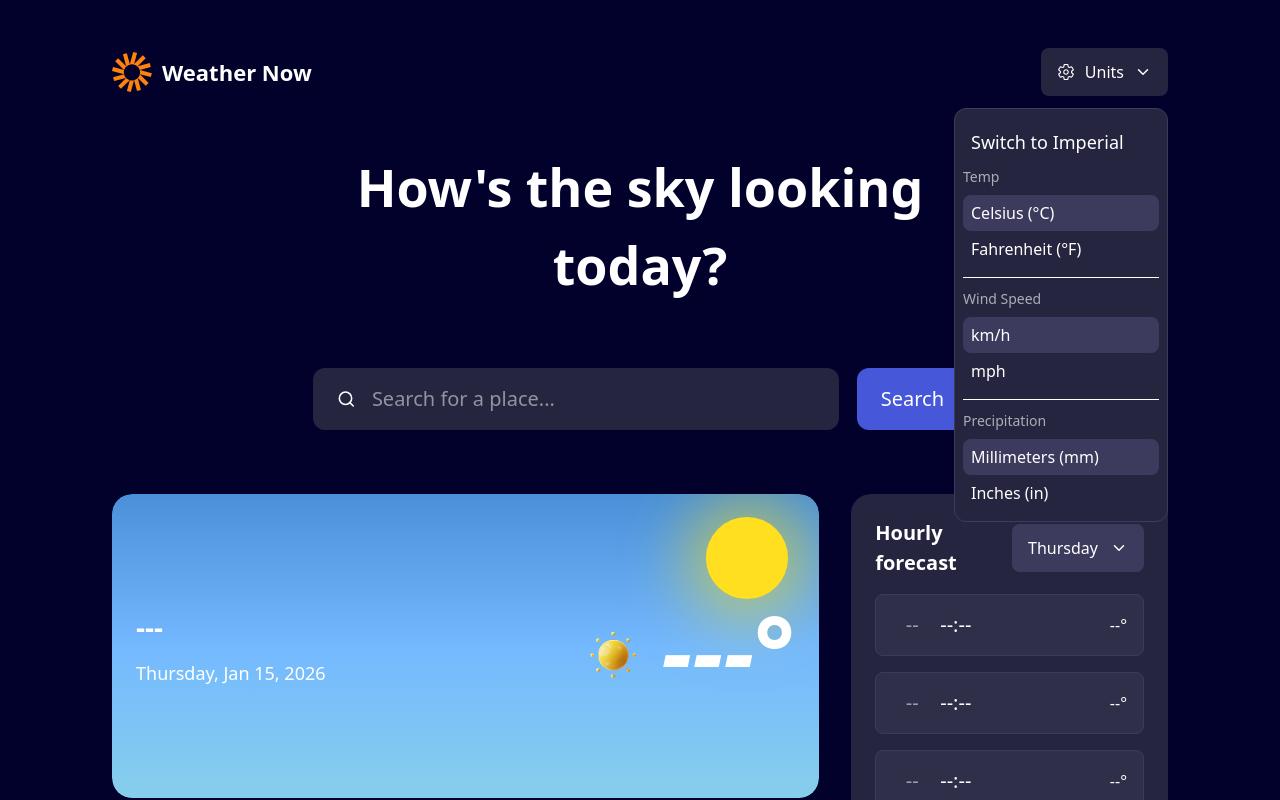
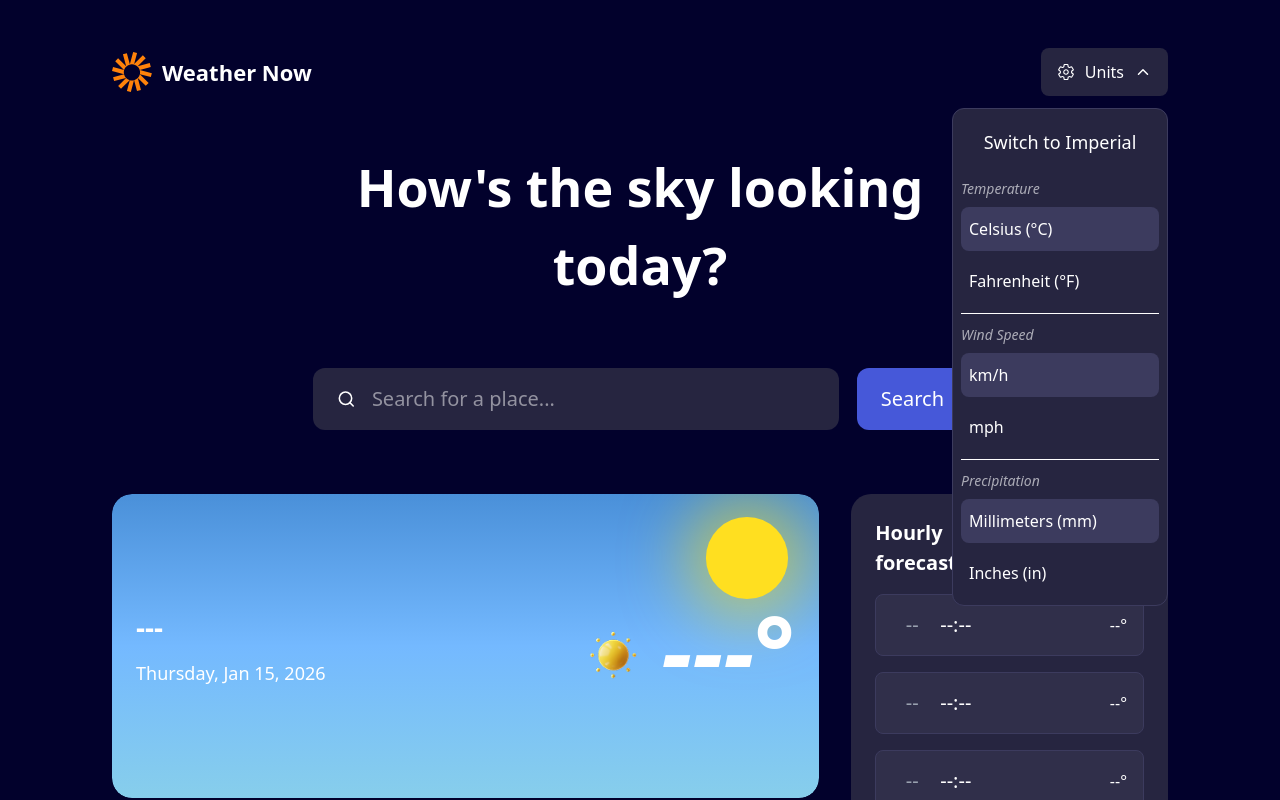
Before and after one commit to Gentlecoder1/WeatherApp, a React (Vite) app: page / in a window 1280 px wide. Both pictures are taken after a click on the element "Units". Shown: the top 800 px of the page. Built offline with nearby package versions, Linux system fonts and the light colour scheme.

Commit message:
feat: update temperature conversion logic in Body component; improve icon handling in Daily component and enhance styling in Days and Unit components

```diff
--- a/src/components/Body.tsx
+++ b/src/components/Body.tsx
@@ -147,7 +147,7 @@ const Body = ({ selectedUnits }: BodyProps) => {
                             >
                                 <i>{
                                     typeof currentTemp === 'number'
-                                        ? convertTemp(currentTemp, '°F')
+                                        ? convertTemp(currentTemp, tempUnit)
                                         : currentTemp
                                     }°
                                 </i>
--- a/src/components/Daily.tsx
+++ b/src/components/Daily.tsx
@@ -22,7 +22,7 @@ const Daily = ({ dailyData = [], loading }: DailyProps) => {
 
   const dailyApi = dailyData.map((day, idx) => ({
     id: idx + 1,
-    icon: day.weatherType ? weatherIcons[day.weatherType] : '--',
+    icon: day.weatherType ? weatherIcons[day.weatherType] : Sunny,
     day: day.time || '--',
     high: typeof day.high === 'number' ? day.high : '--',
     low: typeof day.low === 'number' ? day.low : '--',
@@ -89,7 +89,7 @@ const Daily = ({ dailyData = [], loading }: DailyProps) => {
                 className='px-3 py-4 rounded-xl bg-[#262540] border border-[#3C3B5E] flex flex-col justify-center gap-4 cursor-pointer'
               >
                 <p className='text-[18px] text-center font-medium'>{day}</p>
-                <div className='mx-auto w-12 h-12'><img src={icon} alt="weatherIcon" /></div>
+                <div className='mx-auto w-12 h-12'><img src={icon} alt="weatherIcon" className='w-full h-full' /></div>
                 <div className='w-full flex justify-between'>
                   <p>{low}°</p>
                   <p>{high}°</p>
--- a/src/components/Days.tsx
+++ b/src/components/Days.tsx
@@ -15,13 +15,13 @@ const Days = ({ days = [], selectedDay, onSelect }: DaysProps) => {
 
     return (
         <div className='w-53.5 text-white bg-[#262540] border border-[#3C3B5E] py-2.5 px-2 rounded-xl'>
-            <ul>
+            <ul className="space-y-2">
                 {days.map((day: Day) => (
                     <li
                         key={day.id}
                         onClick={() => onSelect(day)}
                         className={clsx(
-                            "cursor-pointer py-1.5 px-2 text-[16px] font-500 rounded-lg text-white hover:bg-[#3C3B5E]/50",
+                            "cursor-pointer py-2.5 px-2 text-[16px] font-medium rounded-lg text-white hover:bg-[#3C3B5E]/50",
                             selectedDay && selectedDay.id === day.id ? "bg-[#3C3B5E]" : ""
                         )}
                     >
--- a/src/components/Header.tsx
+++ b/src/components/Header.tsx
@@ -32,12 +32,14 @@ const Header = ({ selectedUnits, setSelectedUnits }: HeaderProps) => {
               animate={{ opacity: 1, x: 0 }}
               transition={{ duration: 0.5, delay: 0.3 }}
               onClick={() => setOpenUnit(!openUnit)}
-              whileTap={{ scale: 0.98 }}
+              whileTap={{ scale: 0.95 }}
               className="bg-[#262540] rounded-lg flex items-center gap-2.5 px-2.5 py-2 sm:px-4 sm:py-3 cursor-pointer"
             >
                 <IoSettingsOutline className="w-3.5 h-3.5 sm:w-4.5 sm:h-4.5" />
                 <p className="text-[14px] sm:text-[16px] font-medium">Units</p>
-                <ChevronDown className="w-3.5 h-3.5 sm:w-4.5 sm:h-4.5" />
+                <ChevronDown
+                  className={`w-3.5 h-3.5 sm:w-4.5 sm:h-4.5 ${!openUnit ? '' : 'rotate-180'}`}
+                />
             </motion.div>
         </div>
 
--- a/src/components/Hourly.tsx
+++ b/src/components/Hourly.tsx
@@ -60,7 +60,7 @@ const Hourly = ({ hourlyData = [], loading }: HourlyProps) => {
           <p className="text-[14px] sm:text-[16px] font-medium">
             {selectedDay.name}
           </p>
-          <ChevronDown className="w-3.5 h-3.5 sm:w-4.5 sm:h-4.5" />
+          <ChevronDown className={`w-3.5 h-3.5 sm:w-4.5 sm:h-4.5 ${!openDay ? '' : 'rotate-180'}`} />
         </TapButton>
 
         {/* Dropdown */}
--- a/src/components/Unit.tsx
+++ b/src/components/Unit.tsx
@@ -1,6 +1,7 @@
 import React from "react"
 import clsx from "clsx"
 import { unitTemp } from './index'
+import { TapButton } from "../Animations/motion";
 
 
 interface UnitProps {
@@ -14,27 +15,29 @@ const Unit = ({ selectedUnits, setSelectedUnits }: UnitProps) => {
     }
 
   return (
-    <div className='w-53.5 text-white bg-[#262540] border border-[#3C3B5E] py-2.5 px-2 rounded-xl absolute z-50'>
-        <div className='text-[18px] font-500 py-2.5 px-2'>Switch to Imperial</div>
+    <div className='w-54 text-white bg-[#262540] border border-[#3C3B5E] py-2.5 px-2 space-y-3 rounded-xl absolute z-50'>
+        <TapButton className='text-[18px] font-medium py-2.5 px-2 rounded-lg hover:bg-[#3C3B5E]/50 text-center cursor-pointer'>Switch to Imperial</TapButton>
 
         <div className='flex flex-col gap-2.5'>
             {unitTemp.map(({ title, units }, index) => (
                 <React.Fragment key={index}>
                     <div className='flex flex-col gap-2 cursor-pointer'>
-                        <h1 className='text-[#ACACB7] text-[14px] font-500'>{title}</h1>
-                        <ul>
+                        <h1 className='text-[#ACACB7] text-[14px] font-medium'><i>{title}</i></h1>
+                        <ul className="space-y-2">
                             {units.map((unit) => (
-                                <li
+                                <li>
+                                    <TapButton
                                         key={unit.id}
                                             onClick={() => handleSelect(index, unit.id)}
                                             className={clsx(
-                                        "py-1.5 px-2 text-[16px] font-500 rounded-lg text-white",
+                                                "py-2.5 px-2 text-[16px] font-medium rounded-lg text-white hover:bg-[#3C3B5E]/50",
                                                 selectedUnits[index] === unit.id
                                                     ? "bg-[#3C3B5E] "
                                                     : ""
                                             )}
                                     >
                                         {unit.name}
+                                    </TapButton>
                                 </li>
                             ))}
                         </ul>
--- a/src/components/index.ts
+++ b/src/components/index.ts
@@ -10,7 +10,7 @@ import type { Day } from '../utils/data'
 export const unitTemp = [
     {
         id: 1,
-        title: "Temp",
+        title: "Temperature",
         units: [
             { id: 1, name: 'Celsius (°C)' },
             { id: 2, name: 'Fahrenheit (°F)' }
@@ -53,9 +53,9 @@ export const getOrderedWeekDays = (): Day[] => {
     for (let i = 0; i < 7; i++) {
         const date = new Date(today);
         date.setDate(today.getDate() + i);
-
         const dayName = date.toLocaleDateString('en-US', { weekday: 'long' });
-    const dateStr = date.toISOString().split('T')[0]; // "2026-01-15" format
+        // Use local date in YYYY-MM-DD format
+        const dateStr = date.toLocaleDateString('en-CA'); // '2026-01-15' format, local timezone
 
         days.push({
             id: i + 1,
```
Lines whose indentation alone changed are shown as unchanged.
